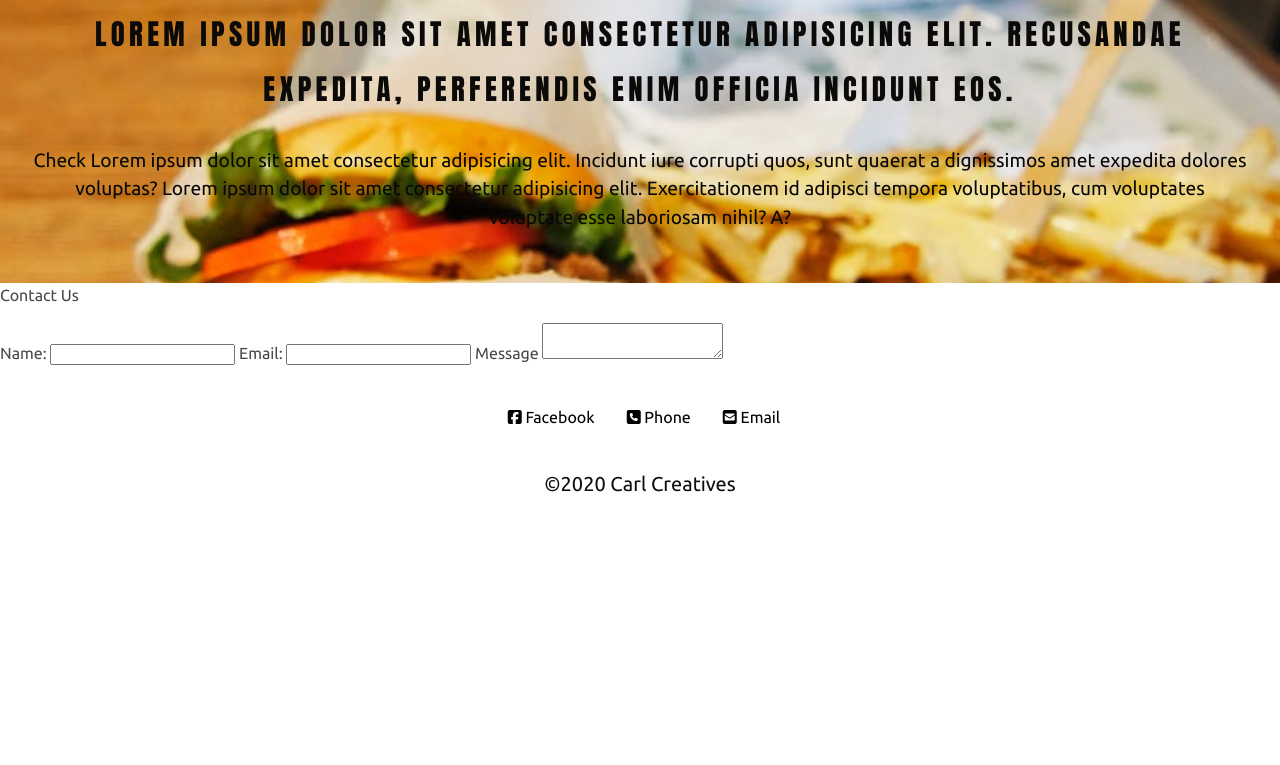
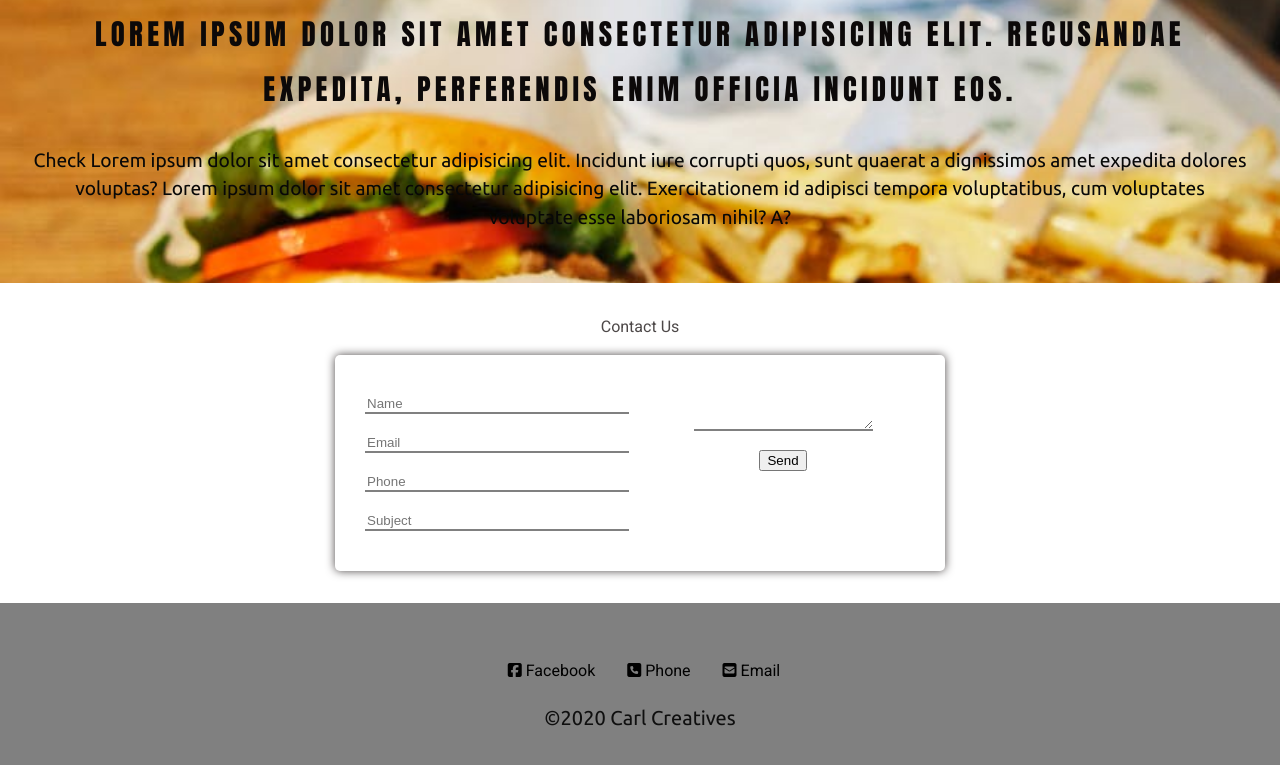
Before and after one commit to CarlstonG/Projects, a website: page DIR/index.html in a window 1280 px wide. Shown: the part 1529-2294 px from the top of the page. Before the commit the page ends 2085 px from the top, so only its background shows below. Drawn offline with Linux system fonts and the light colour scheme; a web font is replaced by a local one.

Commit message:
Email form and contact form edit

```diff
--- a/DIR/index.html
+++ b/DIR/index.html
@@ -6,6 +6,7 @@
     <link rel="stylesheet" href="css/main.css">
     <script src="https://kit.fontawesome.com/0975e97bf5.js"></script>
     <link href="https://fonts.googleapis.com/css?family=Baloo+Thambi+2&display=swap" rel="stylesheet">
+    <link href="https://fonts.googleapis.com/css2?family=Roboto&display=swap" rel="stylesheet">
     <title>Burger Deluxe</title>
 </head>
 <body>
@@ -36,14 +37,22 @@
 </section>
 <section class="contact-us">
     <p>Contact Us</p>
-    <form action="">
-        <label for="name" class="name">Name: <input type="text" id="name"> </label>
-        <label for="email" class="email">Email: <input type="text" id="email"> </label>
-    <label for="message" name="message" class="message">Message
-        <textarea name="" id="message"></textarea>
-    </label>
+      <div class="contact-form">
+            <div class="input-fields">
+                <input type="text" class="input" placeholder="Name">
+                <input type="text" class="input" placeholder="Email">
+                <input type="text" class="input" placeholder="Phone">
+                <input type="text" class="input" placeholder="Subject">
+            </div>
 
-    </form>
+            <div class="msg">
+                <textarea placeholder="message">
+                </textarea> <br>
+                <button class="btn">Send</button>
+            </div>
+
+
+    </div>
 </section>
 
 
--- a/scss/modules/_layouts.scss
+++ b/scss/modules/_layouts.scss
@@ -8,6 +8,7 @@ $ff-body: 'Ubuntu', sans-serif;
 $letter-space: 15px;
 $fw-n: 400;
 $fw-b: 800;
+$roboto: 'Roboto', sans-serif;
 
 @mixin  sans-sarif($fs, $L-s: .15em, $color: $gray, $tt: uppercase, $lh: 1) {
 letter-spacing: $L-s;
--- a/scss/partials/_footer.scss
+++ b/scss/partials/_footer.scss
@@ -1,5 +1,11 @@
 .footer {
-    position: relative;
+
+        position: relative;
+        margin-bottom: 0;
+        padding: 1em;
+        font-family: $roboto;
+        background: gray;
+
     .container {
 
         display: inline;
@@ -34,14 +40,57 @@
 
      p {
          color: rgb(15, 15, 15);
-         margin-top: 2em;
+         margin-top: 1em;
          font-family: $ff-body;
          font-size: 1em;
          justify-content: center;
-         align-items: center;
          text-align: center;
          font-size: 20px;
      }
 
      }
 }
+
+//contact form
+
+
+.contact-us {
+    font-family: $roboto;
+    position: relative;
+    display: flexbox;
+    flex-direction: row;
+    padding: 1em;
+    margin: 1em;
+    justify-content: center;
+    text-align: center;
+
+}
+
+.contact-form {
+    max-width: 550px;
+    margin: 0 auto;
+    padding: 30px;
+    border-radius: 5px;
+    display: flex;
+    box-shadow: 0 0 10px;
+}
+
+.input-fields {
+    display: flex;
+    flex-direction: column;
+    margin-right: 4%;
+}
+
+.input-fields,
+.msg {
+    width: 48%;
+}
+
+.input-fields .input,
+.msg textarea
+{
+margin:  10px 0;
+background: transparent;
+border: 0;
+border-bottom: 2px solid gray;
+}
```
Also changed, not shown: DIR/css/main.css.
